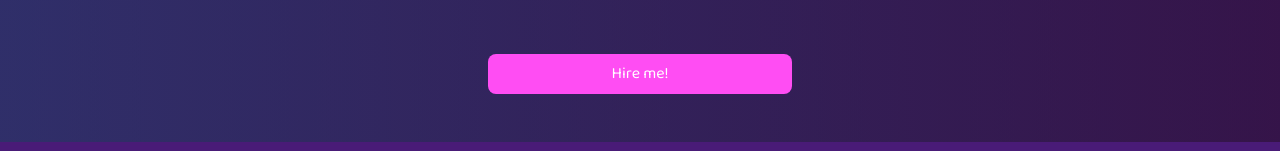
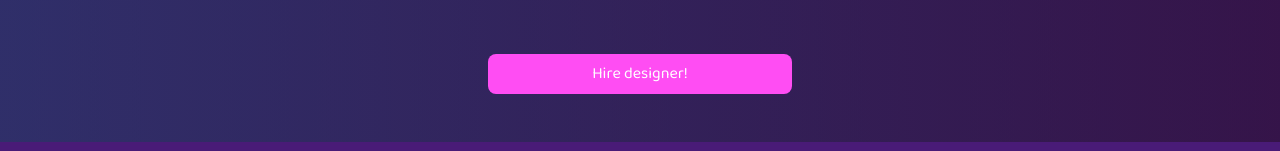
Before and after one commit to Sudais376/techdesigners, a React (Create React App) app: page /portfolio in a window 1280 px wide. Shown: the part 2504-2655 px from the top of the page. Built offline with nearby package versions, Linux system fonts and the light colour scheme.

Commit message:
Add files via upload

```diff
--- a/src/components/SaadCreativity.js
+++ b/src/components/SaadCreativity.js
@@ -74,7 +74,7 @@ const SaadCreativity = () => {
                 />
                 <div className="absolute inset-0 bg-black bg-opacity-50 opacity-0 group-hover:opacity-100 transition duration-700 flex items-center justify-center">
                   <span className="text-white text-xl font-semibold">
-                    Sample 1
+                    Gym poster
                   </span>
                 </div>
               </div>
@@ -97,7 +97,7 @@ const SaadCreativity = () => {
                 />
                 <div className="absolute inset-0 bg-black bg-opacity-50 opacity-0 group-hover:opacity-100 transition duration-700 flex items-center justify-center">
                   <span className="text-white text-xl font-semibold">
-                    Sample 2
+                    Shoe poster
                   </span>
                 </div>
               </div>
@@ -120,7 +120,7 @@ const SaadCreativity = () => {
                 />
                 <div className="absolute inset-0 bg-black bg-opacity-50 opacity-0 group-hover:opacity-100 transition duration-700 flex items-center justify-center">
                   <span className="text-white text-xl font-semibold">
-                    Sample 3
+                    Food poster
                   </span>
                 </div>
               </div>
@@ -143,15 +143,15 @@ const SaadCreativity = () => {
                 />
                 <div className="absolute inset-0 bg-black bg-opacity-50 opacity-0 group-hover:opacity-100 transition duration-700 flex items-center justify-center">
                   <span className="text-white text-xl font-semibold">
-                    Sample 4
+                    Air pods poster
                   </span>
                 </div>
               </div>
             </div>
             <div className=" flex justify-center items-center w-full ">
             <button className="mt-2 px-6 py-2 w-1/2 md:w-1/4 bg-buttonBg text-white rounded-lg hover:bg-buttonHBg transition duration-500 ">
-              <a href="https://wa.me/+923069005537" target="_blank">
-                Hire me!
+              <a href="https://wa.me/+923069005537" target="_blank" rel="noreferrer" >
+                Hire designer!
               </a>
             </button>
           </div>
```
